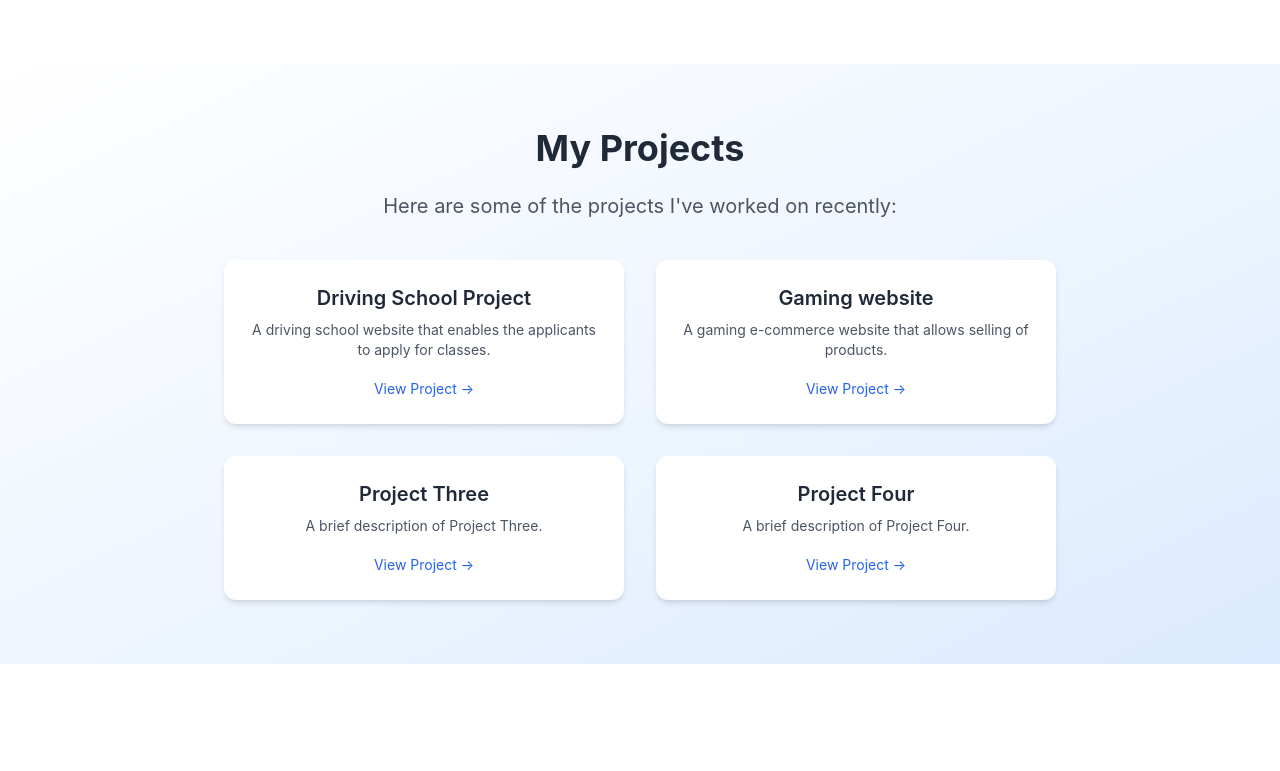
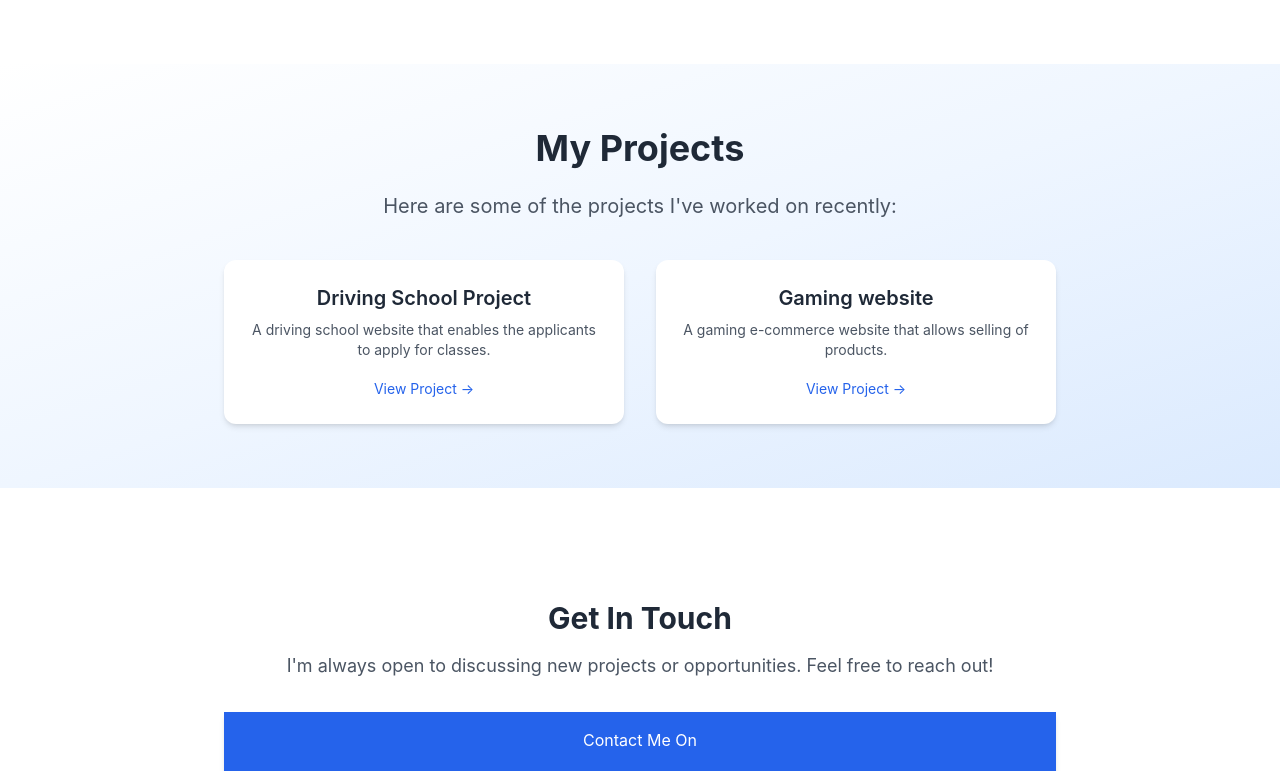
Before and after one commit to muk-p/port, a React (Create React App) app: page / in a window 1280 px wide. Shown: the part 1272-2043 px from the top of the page. Built offline with nearby package versions, Linux system fonts and the light colour scheme.

Commit message:
Update ProjectsSection.js

```diff
--- a/src/components/ProjectsSection.js
+++ b/src/components/ProjectsSection.js
@@ -18,17 +18,7 @@ const ProjectsSection = () => {
           <ProjectCard
             title="Gaming website"
             description="A gaming e-commerce website that allows selling of products."
-            link=""
-          />
-          <ProjectCard
-            title="Project Three"
-            description="A brief description of Project Three."
-            link="#"
-          />
-          <ProjectCard
-            title="Project Four"
-            description="A brief description of Project Four."
-            link="#"
+            link="https://gaming-f-git-feature-checkout-sales-updates-mukaras-projects.vercel.app/"
           />
         </div>
       </div>
```
